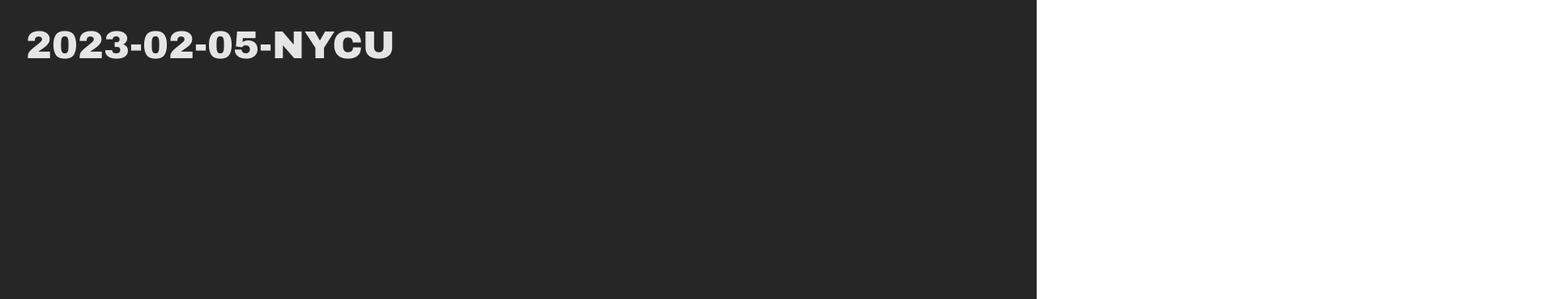
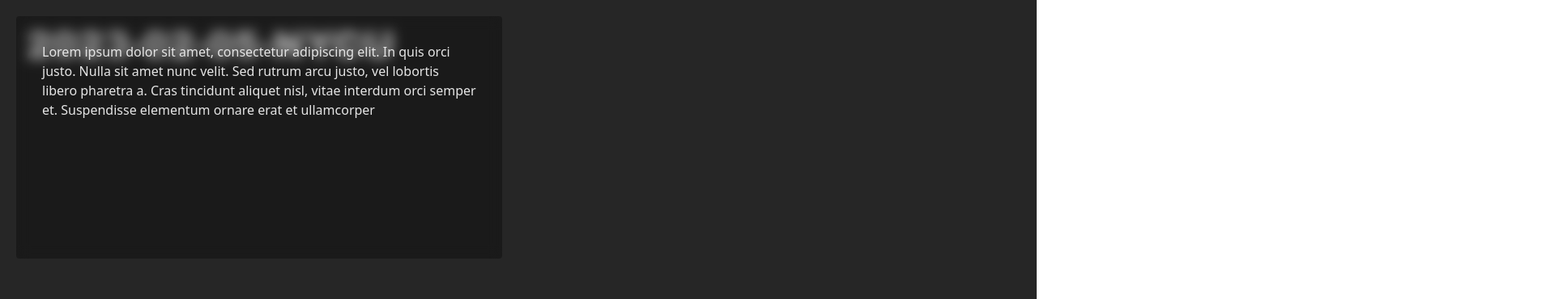
Before and after one commit to SquidAnan/nuxt-photo-slideshow, a Nuxt app: page / in a window 1280 px wide. Shown: the top 370 px of the page at 81% size, 1920 px wide, since content can reach past the window. Built offline with nearby package versions, Linux system fonts and the light colour scheme.

Commit message:
add draggable description window

```diff
--- a/pages/deprecated.vue
+++ b/pages/deprecated.vue
@@ -1,18 +1,23 @@
 <template>
     <main class="h-full">
         <div class="flex flex-col items-stretch h-full bg-neutral-800">
-            <div class="grow-0 shrink-0 basis-auto sm:px-6 lg:px-8 py-8 hidden lg:block lg:text-4xl text-neutral-200">
+            <div
+                class="grow-0 shrink-0 basis-auto sm:px-6 lg:px-8 py-8 hidden lg:block lg:text-4xl text-neutral-200"
+            >
                 2023-02-05-NYCU
             </div>
             <div
-                class="relative grow-0 shrink-1 basis-auto flex flex-col items-center justify-center h-full min-h-0 m-0 lg:mx-14 lg:mb-14">
+                class="relative grow-0 shrink-1 basis-auto flex flex-col items-center justify-center h-full min-h-0 m-0 lg:mx-14 lg:mb-14"
+            >
                 <Flicking
                     class="h-full w-full overflow-hidden"
                     ref="flicking"
                     @changed="update_photo_number"
                     :options="{ panelsPerView: 1, renderOnlyVisible: false }"
                 >
-                    <div class="absolute h-full w-full flex items-center justify-center">
+                    <div
+                        class="absolute h-full w-full flex items-center justify-center"
+                    >
                         <nuxt-img
                             src="/IMG_4618.webp"
                             alt="img"
@@ -20,7 +25,9 @@
                             draggable="false"
                         />
                     </div>
-                    <div class="absolute left-[100%] h-full w-full flex items-center justify-center">
+                    <div
+                        class="absolute left-[100%] h-full w-full flex items-center justify-center"
+                    >
                         <nuxt-img
                             src="/IMG_4619.webp"
                             alt="img"
@@ -28,7 +35,9 @@
                             draggable="false"
                         />
                     </div>
-                    <div class="absolute left-[200%] h-full w-full flex items-center justify-center">
+                    <div
+                        class="absolute left-[200%] h-full w-full flex items-center justify-center"
+                    >
                         <nuxt-img
                             src="/IMG_4623.webp"
                             alt="img"
@@ -36,7 +45,9 @@
                             draggable="false"
                         />
                     </div>
-                    <div class="absolute left-[300%] h-full w-full flex items-center justify-center">
+                    <div
+                        class="absolute left-[300%] h-full w-full flex items-center justify-center"
+                    >
                         <nuxt-img
                             src="/IMG_4626.webp"
                             alt="img"
@@ -44,7 +55,9 @@
                             draggable="false"
                         />
                     </div>
-                    <div class="absolute left-[400%] h-full w-full flex items-center justify-center">
+                    <div
+                        class="absolute left-[400%] h-full w-full flex items-center justify-center"
+                    >
                         <nuxt-img
                             src="/IMG_4630.webp"
                             alt="img"
@@ -54,7 +67,9 @@
                     </div>
                 </Flicking>
 
-                <div class="absolute right-4 bottom-4 lg:right-0 lg:bottom-0 text-base text-neutral-200">
+                <div
+                    class="absolute right-4 bottom-4 lg:right-0 lg:bottom-0 text-base text-neutral-200"
+                >
                     {{ photo_number }}/5
                 </div>
                 <button
@@ -98,13 +113,14 @@
 
 <script>
 import { Flicking } from "@egjs/vue-flicking";
+import "@egjs/vue-flicking/dist/flicking.css";
 
 export default {
     data() {
         return {
             photo_number: 1,
-            n: 0
-        }
+            n: 0,
+        };
     },
     methods: {
         next_photo() {
@@ -115,14 +131,14 @@ export default {
         },
         update_photo_number() {
             this.photo_number = this.$refs.flicking.index + 1;
-        }
+        },
     },
     computed: {
         console: () => console,
     },
     components: {
-        Flicking: Flicking
-    }
+        Flicking: Flicking,
+    },
 };
 </script>
 
@@ -131,6 +147,7 @@ export default {
 /deep/ .flicking-camera {
     display: relative;
     height: 100%;
+    will-change: transform;
     /* width: 100%; */
 }
 </style>
--- a/pages/index.vue
+++ b/pages/index.vue
@@ -113,6 +113,17 @@
                 </button>
             </div>
         </div>
+        <div
+            class="absolute p-8 w-[600px] h-[300px] text-neutral-200 bg-[rgba(0,0,0,0.3)] backdrop-blur rounded cursor-move select-none"
+            @mousedown="(event) => drag_start(event)"
+            :style="{ top: posY + 'px', left: posX + 'px' }"
+        >
+            Lorem ipsum dolor sit amet, consectetur adipiscing elit. In quis
+            orci justo. Nulla sit amet nunc velit. Sed rutrum arcu justo, vel
+            lobortis libero pharetra a. Cras tincidunt aliquet nisl, vitae
+            interdum orci semper et. Suspendisse elementum ornare erat et
+            ullamcorper
+        </div>
     </main>
 </template>
 
@@ -124,6 +135,10 @@ export default {
         return {
             photo_number: 1,
             n: 0,
+            posX: 20,
+            posY: 20,
+            cursor_posX: 0,
+            cursor_posY: 0,
         };
     },
     methods: {
@@ -135,6 +150,22 @@ export default {
         },
         update_photo_number() {
             this.photo_number = this.$refs.flicking.index + 1;
+        },
+        drag_start(event) {
+            this.cursor_posX = event.clientX;
+            this.cursor_posY = event.clientY;
+            document.onmousemove = (event) => this.dragging(event);
+            document.onmouseup = this.drag_stop;
+        },
+        dragging(event) {
+            this.posX += event.clientX - this.cursor_posX;
+            this.posY += event.clientY - this.cursor_posY;
+            this.cursor_posX = event.clientX;
+            this.cursor_posY = event.clientY;
+        },
+        drag_stop() {
+            document.onmousemove = null;
+            document.onmouseup = null;
         },
     },
     computed: {
@@ -161,5 +192,6 @@ body,
 #__nuxt,
 #__layout {
     height: 100%;
+    overflow: hidden;
 }
 </style>
```
